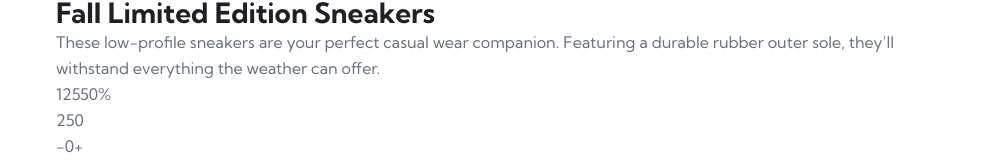
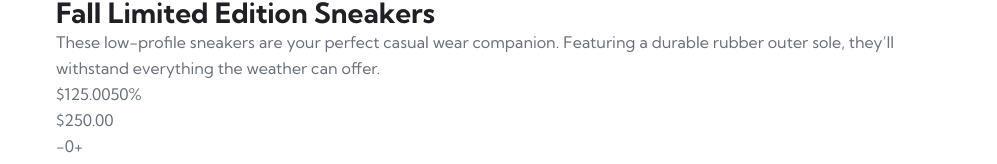
Before and after one commit to Tyzer33/Ecommerce-product-page, a React (Vite) app: page / in a window 1280 px wide. Shown: the part 787-951 px from the top of the page, without its empty margins (141-1138 px from the left). Built offline with nearby package versions, Linux system fonts and the light colour scheme; the HTML template or start-up script is replaced by a standard one.

Commit message:
feat: format prices in TextContent using currency formatter

```diff
--- a/src/components/MainContent/TextContent/TextContent.tsx
+++ b/src/components/MainContent/TextContent/TextContent.tsx
@@ -1,5 +1,10 @@
 import { useState } from 'react'
 import product from '../../../data/products'
+
+const formatter = new Intl.NumberFormat('en-US', {
+  style: 'currency',
+  currency: 'USD',
+})
 
 function TextContent() {
   const [count, setCount] = useState(0)
@@ -12,11 +17,10 @@ function TextContent() {
       <p>{desc}</p>
       <div>
         <p>
-          {price * discount}
-
+          {formatter.format(price * discount)}
           <span>{discount * 100}%</span>
         </p>
-        <span>{price}</span>
+        <span>{formatter.format(price)}</span>
       </div>
       <div>
         <button
```
